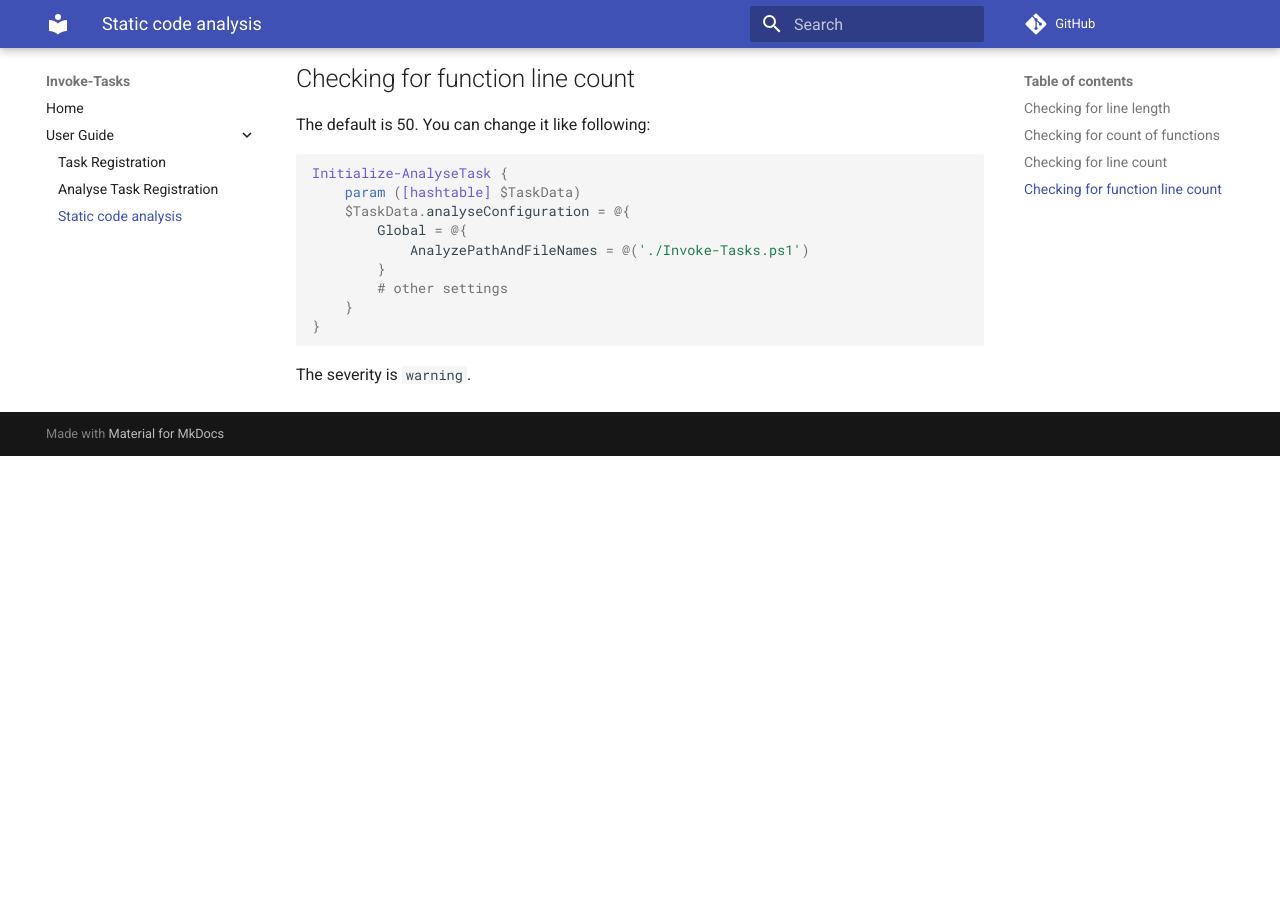
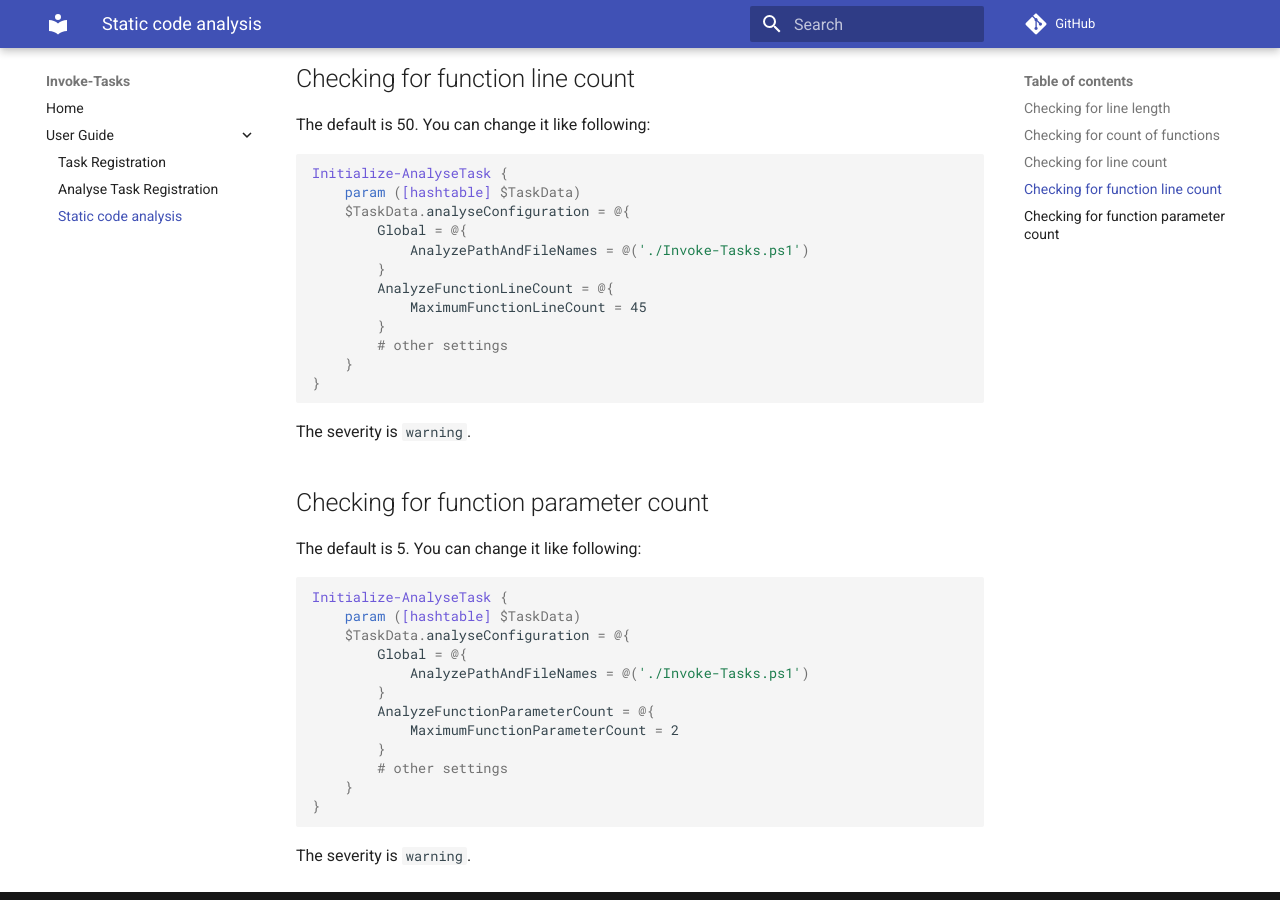
Before and after one commit to thomas-lehmann-private/Invoke-Tasks, an MkDocs documentation site: the page built from docs/static-code-analysis.md, in a window 1280 px wide and 900 px high, scrolled down 1389 px. Built offline with MkDocs 1.6.1 and Material for MkDocs 9.7.7, drawn with Linux system fonts in a browser that asks for light colours; comment, search, counter and statistics services are not loaded; before the commit the page ends 1845 px from its top, so only the background shows below that.

Commit message:
#5 analyse of function parameter count added

````diff
--- a/docs/static-code-analysis.md
+++ b/docs/static-code-analysis.md
@@ -71,8 +71,31 @@ Initialize-AnalyseTask {
         Global = @{
             AnalyzePathAndFileNames = @('./Invoke-Tasks.ps1')
         }
+        AnalyzeFunctionLineCount = @{
+            MaximumFunctionLineCount = 45
+        }
         # other settings
     }
 }
 ```
 The severity is `warning`.
+
+## Checking for function parameter count
+
+The default is 5. You can change it like following:
+
+```powershell
+Initialize-AnalyseTask {
+    param ([hashtable] $TaskData)
+    $TaskData.analyseConfiguration = @{
+        Global = @{
+            AnalyzePathAndFileNames = @('./Invoke-Tasks.ps1')
+        }
+        AnalyzeFunctionParameterCount = @{
+            MaximumFunctionParameterCount = 2
+        }
+        # other settings
+    }
+}
+```
+The severity is `warning`.
````
Also changed, not shown: 2 other files.
